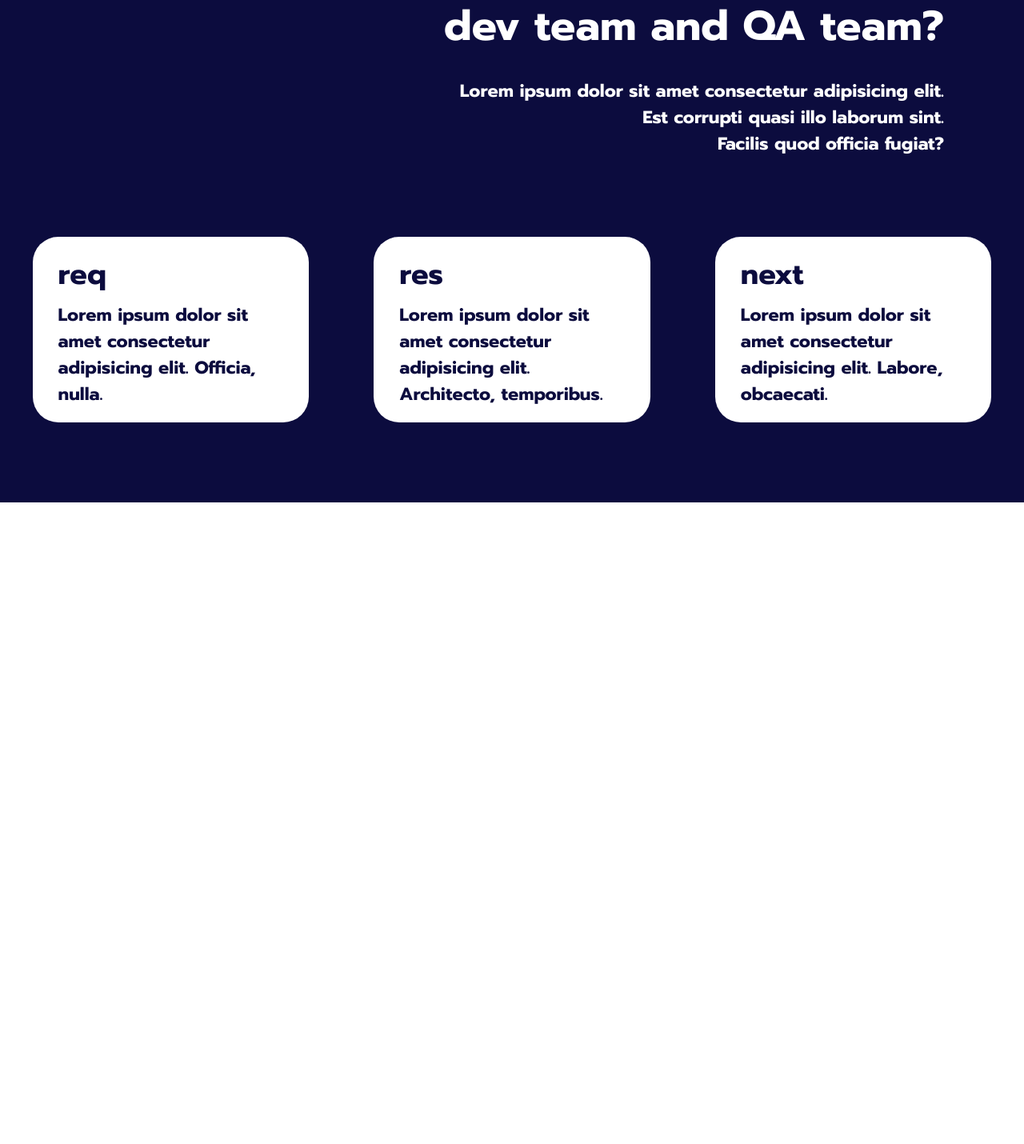
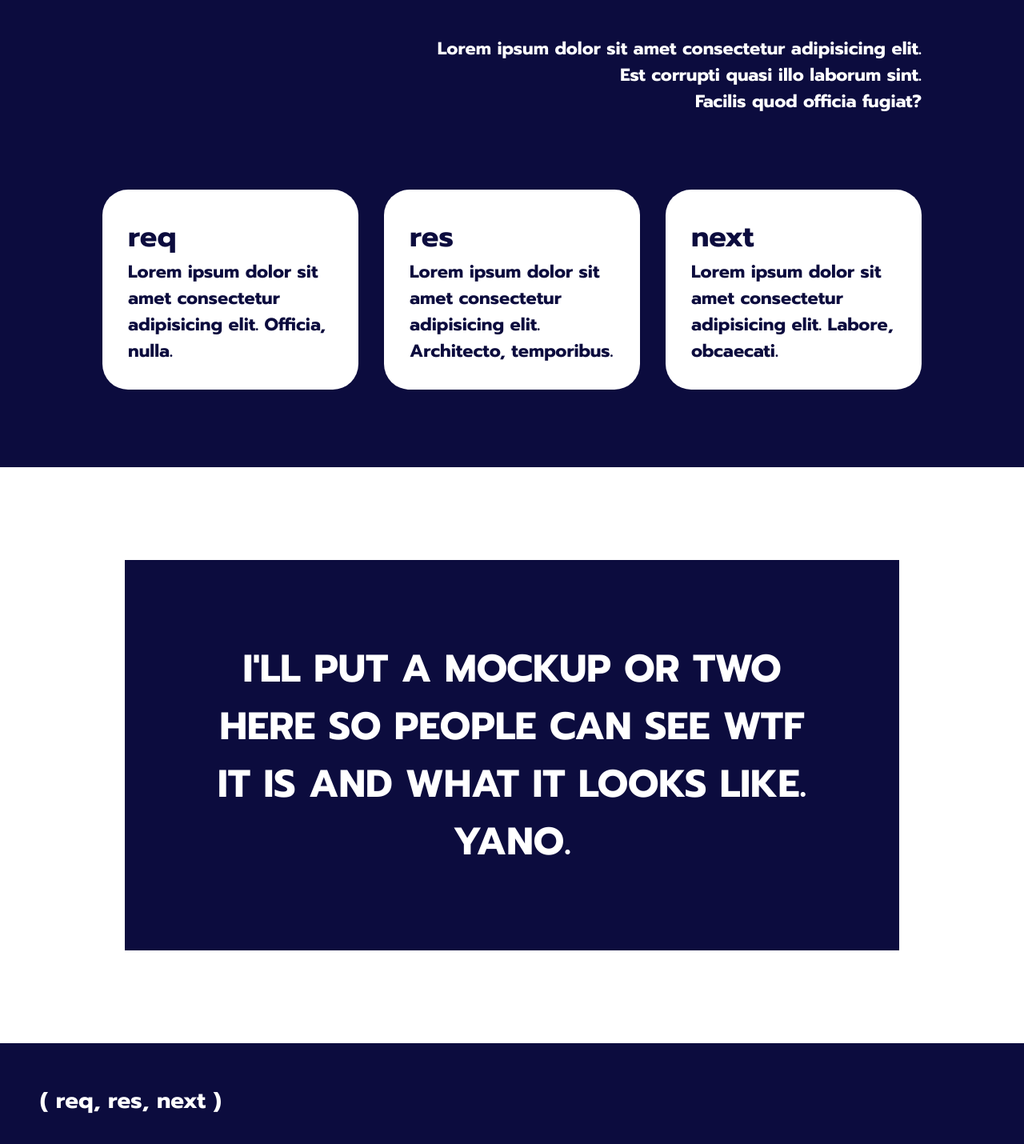
Before and after one commit to justlask/reqresnext, a React (Create React App) app in the folder client/: page / in a window 1280 px wide. Shown: the part 1084-2514 px from the top of the page at 80% size. Before the commit the page ends 1712 px from the top, so only its background shows below. Built offline with nearby package versions, Linux system fonts and the light colour scheme; no server answers.

Commit message:
homepage css almost done

```diff
--- a/client/src/App.css
+++ b/client/src/App.css
@@ -76,12 +76,17 @@ header {
   display: flex;
   flex-direction: column;
   justify-content: space-around;
-
-  width: 100vw;
+  width: 80vw;
 }
 
-.abouttext {
-  padding: 100px;
+
+section {
+  width: 100vw;
+  background: #0C0C3E;
+  display: flex;
+  justify-content: center;
+  align-items: center;
+  padding-bottom: 50px;
 }
 
 .abouttext h1 {
@@ -98,22 +103,15 @@ header {
 
 .boxes {
   display: flex;
-  width: 100vw;
-  justify-content: space-around;
-  padding-bottom: 100px;
+  justify-content: space-between;
 }
 
 .boxes div {
-  width: 22vw;
-  height: 200px;
   background-color: white;
   border-radius: 32px;
   color: #0C0C3E;
-  text-align: left;
-  padding: 16px 32px;
-  display: flex;
-  flex-direction: column;
-  justify-content: space-around;
+  padding: 32px;
+  width: 20vw;
 }
 
 
@@ -124,6 +122,26 @@ header {
 .boxes div p {
   font-size: 22px;
   text-align: left;
+  font-weight: bold;
+}
+
+#mockups {
+  background-color: white;
+  color: #0C0C3E;
+  min-height: 90vh;
+  display: flex;
+  flex-direction: column;
+  justify-content: center;
+  align-items: center;
+  width: 100vw;
+}
+
+#mockups div {
+  background-color: #0C0C3E;
+  color: white;
+  padding: 100px;
+  font-size: 48px;
+  width: 60vw;
   font-weight: bold;
 }
 
@@ -139,3 +157,10 @@ nav {
   align-items: center;
   width: 200px;
 }
+
+footer {
+  background-color: #0C0C3E;
+  padding: 50px;
+  color: white;
+  text-align: left;
+}
--- a/client/src/App.js
+++ b/client/src/App.js
@@ -4,7 +4,9 @@ import { Switch, Route } from 'react-router-dom';
 import AuthService from './components/auth/AuthService';
 import Signup from './components/auth/Signup';
 import Login from './components/auth/Login';
-import Home from './components/home/Home'
+import Home from './components/home/Home';
+import Footer from './components/Footer';
+import Navbar from './components/Navbar'
 
 class App extends Component {
   constructor(props){
@@ -39,16 +41,19 @@ class App extends Component {
     if(this.state.loggedInUser){
       return (
         <div className="App">
+          <Navbar />
           <Switch>
             <Route exact path="/" render={() => <Home />} />
             {/* <ProtectedRoute user={this.state.loggedInUser} path='/projects/:id' component={ProjectDetails} />
             <ProtectedRoute user={this.state.loggedInUser} path='/projects' component={ProjectList} /> */}
           </Switch>
+          <Footer />
         </div>
       );
     } else {
       return (
         <div className="App">
+          <Navbar />
             <Switch>
               <Route exact path="/" render={() => <Home />} />
               <Route exact path='/signup' render={() => <Signup getUser={this.getTheUser}/>}/>
@@ -56,6 +61,7 @@ class App extends Component {
               {/* <ProtectedRoute user={this.state.loggedInUser} path='/projects/:id' component={ProjectDetails} />
               <ProtectedRoute user={this.state.loggedInUser} path='/projects' component={ProjectList} /> */}
             </Switch>
+          <Footer />
         </div>
       );
     }
--- /dev/null
+++ b/client/src/components/Footer.jsx
@@ -0,0 +1,13 @@
+import React, { Component } from 'react'
+
+export default class Footer extends Component {
+  render() {
+    return (
+      <footer>
+        <div id="name">
+          <p>( req, res, next )</p>
+        </div>
+      </footer>
+    )
+  }
+}
--- a/client/src/components/home/About.jsx
+++ b/client/src/components/home/About.jsx
@@ -3,7 +3,8 @@ import React, { Component } from 'react'
 export default class About extends Component {
   render() {
     return (
-      <div id="about">
+      <section>
+        <div id="about">
         <div className="abouttext">
           <h1>Are you the design team,<br></br> dev team and QA team?</h1>
           <p>Lorem ipsum dolor sit amet consectetur adipisicing elit.<br></br> Est corrupti quasi illo laborum sint.<br></br> Facilis quod officia fugiat?</p>
@@ -23,6 +24,7 @@ export default class About extends Component {
           </div>
         </div>
       </div>
+      </section>
     )
   }
 }
--- a/client/src/components/home/Home.jsx
+++ b/client/src/components/home/Home.jsx
@@ -1,7 +1,7 @@
 import React, { Component } from 'react'
-import Navbar from '../../Navbar'
 import Hero from '../home/Hero'
 import About from '../home/About'
+import Mockups from '../home/Mockups'
 
 export default class Home extends Component {
   constructor(props) {
@@ -12,9 +12,9 @@ export default class Home extends Component {
   render() {
     return (
       <main>
-        <Navbar />
         <Hero />
         <About />
+        <Mockups />
       </main>
     )
   }
--- /dev/null
+++ b/client/src/components/home/Mockups.jsx
@@ -0,0 +1,13 @@
+import React, { Component } from 'react'
+
+export default class Mockups extends Component {
+  render() {
+    return (
+      <div id="mockups">
+        <div>
+          I'LL PUT A MOCKUP OR TWO HERE SO PEOPLE CAN SEE WTF IT IS AND WHAT IT LOOKS LIKE. YANO.
+        </div>
+      </div>
+    )
+  }
+}
```
Also changed, not shown: client/src/components/Navbar.jsx (renamed from client/src/Navbar.jsx).
